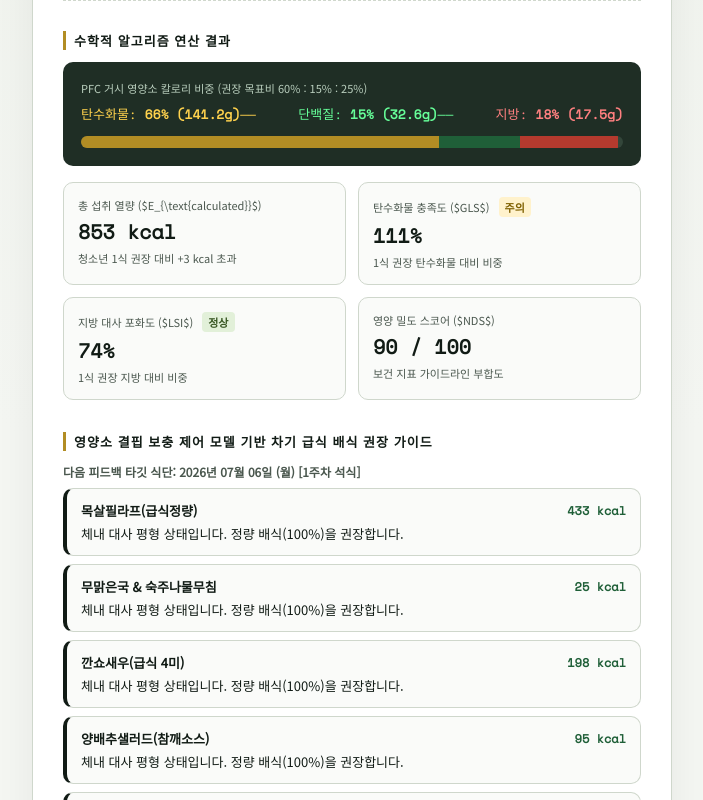
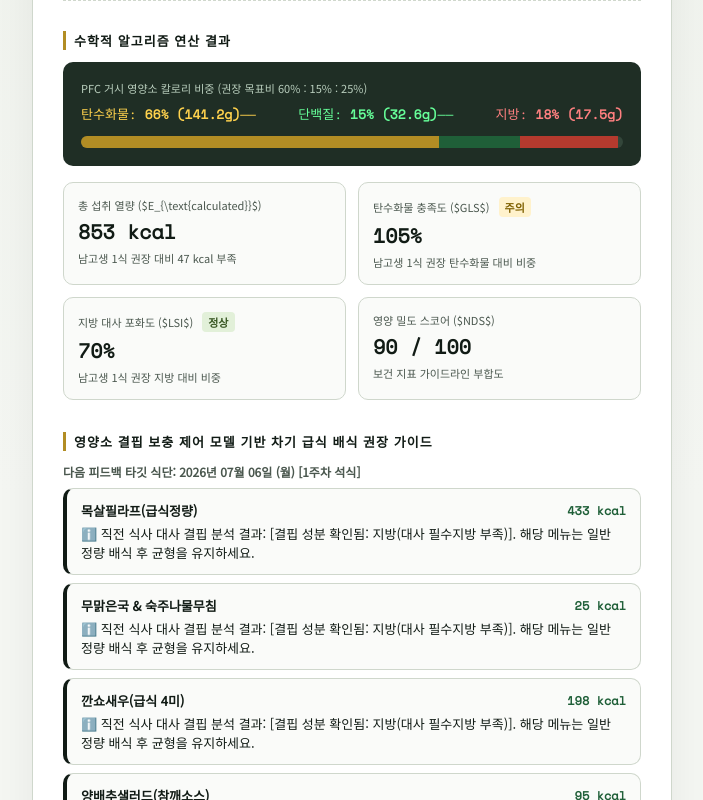
Before and after one commit to h22st2520918-prog/abcd, a plain HTML site: page docs/index.html in a window 1280 px wide. Both pictures are taken after a click on the button "다차원 영양 대사 연산 및 시뮬레이션 개시 ➔". Shown: the part 1302-2102 px from the top of the page, without its empty margins (288-991 px from the left). Drawn offline with nearby package versions, Linux system fonts and the light colour scheme.

Commit message:
Update index.html

```diff
--- a/docs/index.html
+++ b/docs/index.html
@@ -3,7 +3,7 @@
 <head>
 <meta charset="UTF-8">
 <meta name="viewport" content="width=device-width, initial-scale=1.0">
-<title>Nutri-Fit Edge v7.6 — 급식 배식량 정량화 및 영양소 완전 매칭 엔진</title>
+<title>Nutri-Fit Edge v7.7 — 남고생 기준 적용 및 가중치 피드백 버그 완전 완치판</title>
 <link rel="preconnect" href="https://fonts.googleapis.com">
 <link rel="preconnect" href="https://fonts.gstatic.com" crossorigin>
 <link href="https://fonts.googleapis.com/css2?family=Noto+Serif+KR:wght=700;900&family=Noto+Sans+KR:wght=400;500;700&family=Space+Mono:wght=400;700&display=swap" rel="stylesheet">
@@ -77,8 +77,8 @@
 <div class="page">
   <header class="academic-header">
     <div class="meta">Clinical Metabolism & Homeostasis Matrix</div>
-    <h1>Nutri-Fit Edge v7.6</h1>
-    <p>학교 급식 1인 배식량 표준 규격 및 영양소 등식 관계 완전 동기화 빌드</p>
+    <h1>Nutri-Fit Edge v7.7</h1>
+    <p>남고생 영양섭취기준(1식 900kcal) 및 가중치 체인 제어 버그 완치 빌드</p>
   </header>
 
   <main>
@@ -125,12 +125,12 @@
         <div class="metric-card">
           <span class="metric-label">탄수화물 충족도 ($GLS$) <span id="gti-badge" class="index-badge"></span></span>
           <div class="metric-val" id="gti-output"></div>
-          <div class="metric-sub">1식 권장 탄수화물 대비 비중</div>
+          <div class="metric-sub">남고생 1식 권장 탄수화물 대비 비중</div>
         </div>
         <div class="metric-card">
           <span class="metric-label">지방 대사 포화도 ($LSI$) <span id="fsi-badge" class="index-badge"></span></span>
           <div class="metric-val" id="fsi-output"></div>
-          <div class="metric-sub">1식 권장 지방 대비 비중</div>
+          <div class="metric-sub">남고생 1식 권장 지방 대비 비중</div>
         </div>
         <div class="metric-card">
           <span class="metric-label">영양 밀도 스코어 ($NDS$)</span>
@@ -154,133 +154,132 @@
 </div>
 
 <script>
-// 교육청 급식 표준 배식 가이드라인 및 4-4-9 칼로리 등식 법칙을 엄격하게 적용한 정밀 행렬 DB
 const dietDatabase = {
     "07-06-중식": [
-        {name:"보리기장밥", tan:68.5, dan:5.8, ji:0.7, type:"complex"}, // 303.5 kcal
-        {name:"배추된장국-자율", tan:5.2, dan:1.8, ji:0.4, type:"complex"}, // 31.6 kcal
-        {name:"탄두리치킨(급식용 1토막)", tan:4.5, dan:18.2, ji:9.4, type:"protein"}, // 175.4 kcal
-        {name:"비빔채소라면(소량 찬거리)", tan:38.4, dan:5.2, ji:6.8, type:"simple"}, // 235.6 kcal
-        {name:"수제치킨무 & 미나리무침 & 배추김치", tan:6.2, dan:1.1, ji:0.1, type:"complex"}, // 30.1 kcal
-        {name:"수박화채(급식 규격)", tan:18.4, dan:0.5, ji:0.1, type:"simple"} // 76.5 kcal
+        {name:"보리기장밥", tan:68.5, dan:5.8, ji:0.7, type:"complex"},
+        {name:"배추된장국-자율", tan:5.2, dan:1.8, ji:0.4, type:"complex"},
+        {name:"탄두리치킨(급식용 1토막)", tan:4.5, dan:18.2, ji:9.4, type:"protein"},
+        {name:"비빔채소라면(소량 찬거리)", tan:38.4, dan:5.2, ji:6.8, type:"simple"},
+        {name:"수제치킨무 & 미나리무침 & 배추김치", tan:6.2, dan:1.1, ji:0.1, type:"complex"},
+        {name:"수박화채(급식 규격)", tan:18.4, dan:0.5, ji:0.1, type:"simple"}
     ],
     "07-06-석식": [
-        {name:"목살필라프(급식정량)", tan:68.2, dan:16.4, ji:10.5, type:"complex"}, // 432.9 kcal
-        {name:"무맑은국 & 숙주나물무침", tan:4.5, dan:1.4, ji:0.2, type:"complex"}, // 25.4 kcal
-        {name:"깐쇼새우(급식 4미)", tan:22.4, dan:10.2, ji:7.5, type:"simple"}, // 197.9 kcal
-        {name:"양배추샐러드(참깨소스)", tan:8.2, dan:1.2, ji:6.4, type:"simple"}, // 95.2 kcal
-        {name:"마시는요거트(사과) & 배추김치", tan:18.5, dan:2.4, ji:1.5, type:"simple"} // 97.1 kcal
+        {name:"목살필라프(급식정량)", tan:68.2, dan:16.4, ji:10.5, type:"complex"},
+        {name:"무맑은국 & 숙주나물무침", tan:4.5, dan:1.4, ji:0.2, type:"complex"},
+        {name:"깐쇼새우(급식 4미)", tan:22.4, dan:10.2, ji:7.5, type:"simple"},
+        {name:"양배추샐러드(참깨소스)", tan:8.2, dan:1.2, ji:6.4, type:"simple"},
+        {name:"마시는요거트(사과) & 배추김치", tan:18.5, dan:2.4, ji:1.5, type:"simple"}
     ],
     "07-07-중식": [
-        {name:"텐동(급식용 미니튀김덮밥)", tan:78.4, dan:15.5, ji:14.2, type:"complex"}, // 503.4 kcal
-        {name:"팽이미소된장국", tan:3.8, dan:1.5, ji:0.5, type:"complex"}, // 25.7 kcal
-        {name:"두부조림 & 오이콘샐러드", tan:10.2, dan:4.8, ji:4.5, type:"complex"}, // 100.5 kcal
-        {name:"유자단무지 & 배추김치", tan:4.8, dan:0.5, ji:0.1, type:"simple"}, // 22.1 kcal
-        {name:"망고사고", tan:16.4, dan:0.4, ji:0.8, type:"simple"}, // 74.4 kcal
-        {name:"초코칩트위스트(생지)", tan:26.5, dan:3.5, ji:9.8, isFixed:true, type:"simple"} // 208.2 kcal
+        {name:"텐동(급식용 미니튀김덮밥)", tan:78.4, dan:15.5, ji:14.2, type:"complex"},
+        {name:"팽이미소된장국", tan:3.8, dan:1.5, ji:0.5, type:"complex"},
+        {name:"두부조림 & 오이콘샐러드", tan:10.2, dan:4.8, ji:4.5, type:"complex"},
+        {name:"유자단무지 & 배추김치", tan:4.8, dan:0.5, ji:0.1, type:"simple"},
+        {name:"망고사고", tan:16.4, dan:0.4, ji:0.8, type:"simple"},
+        {name:"초코칩트위스트(생지)", tan:26.5, dan:3.5, ji:9.8, isFixed:true, type:"simple"}
     ],
     "07-07-석식": [
-        {name:"찹쌀현미밥", tan:70.5, dan:6.1, ji:0.8, type:"complex"}, // 313.6 kcal
-        {name:"부대찌개(급식 규격 소량)", tan:10.2, dan:9.5, ji:9.8, type:"complex"}, // 167.0 kcal
-        {name:"언양식불고기(급식찬)", tan:12.4, dan:16.8, ji:11.2, type:"protein"}, // 217.6 kcal
-        {name:"파채무침 & 파프리카버섯볶음", tan:6.2, dan:1.5, ji:1.8, type:"complex"}, // 47.0 kcal
-        {name:"식혜(친환경) & 배추김치", tan:24.5, dan:0.4, ji:0.1, type:"simple"} // 100.5 kcal
+        {name:"찹쌀현미밥", tan:70.5, dan:6.1, ji:0.8, type:"complex"},
+        {name:"부대찌개(급식 규격 소량)", tan:10.2, dan:9.5, ji:9.8, type:"complex"},
+        {name:"언양식불고기(급식찬)", tan:12.4, dan:16.8, ji:11.2, type:"protein"},
+        {name:"파채무침 & 파프리카버섯볶음", tan:6.2, dan:1.5, ji:1.8, type:"complex"},
+        {name:"식혜(친환경) & 배추김치", tan:24.5, dan:0.4, ji:0.1, type:"simple"}
     ],
     "07-08-중식": [
-        {name:"하이라이스", tan:82.4, dan:11.2, ji:8.5, type:"complex"}, // 450.9 kcal
-        {name:"샐러드고로케", tan:22.5, dan:3.2, ji:9.4, type:"simple"}, // 187.4 kcal
-        {name:"들기름도토리묵무침-자율", tan:8.4, dan:1.2, ji:3.2, type:"complex"}, // 67.2 kcal
-        {name:"톳가락국수+초고추장(자율)", tan:24.2, dan:2.8, ji:0.8, type:"complex"}, // 115.2 kcal
-        {name:"배추김치 & 사과주스", tan:22.4, dan:0.3, ji:0.1, type:"simple"} // 91.7 kcal
+        {name:"하이라이스", tan:82.4, dan:11.2, ji:8.5, type:"complex"},
+        {name:"샐러드고로케", tan:22.5, dan:3.2, ji:9.4, type:"simple"},
+        {name:"들기름도토리묵무침-자율", tan:8.4, dan:1.2, ji:3.2, type:"complex"},
+        {name:"톳가락국수+초고추장(자율)", tan:24.2, dan:2.8, ji:0.8, type:"complex"},
+        {name:"배추김치 & 사과주스", tan:22.4, dan:0.3, ji:0.1, type:"simple"}
     ],
     "07-09-중식": [
-        {name:"현미밥(통곡물)", tan:66.4, dan:6.2, ji:0.9, type:"complex"}, // 298.5 kcal
-        {name:"미니물냉면", tan:34.5, dan:3.8, ji:0.6, type:"simple"}, // 158.6 kcal
-        {name:"맥적(돼지고기된장구이)", tan:6.8, dan:20.5, ji:12.4, type:"protein"}, // 220.8 kcal
-        {name:"상추겉절이 & 멸치볶음-자율", tan:4.2, dan:3.5, ji:2.1, type:"complex"}, // 49.7 kcal
-        {name:"배추김치 & 파인애플(생과)", tan:12.4, dan:0.5, ji:0.1, type:"simple"} // 52.5 kcal
+        {name:"현미밥(통곡물)", tan:66.4, dan:6.2, ji:0.9, type:"complex"},
+        {name:"미니물냉면", tan:34.5, dan:3.8, ji:0.6, type:"simple"},
+        {name:"맥적(돼지고기된장구이)", tan:6.8, dan:20.5, ji:12.4, type:"protein"},
+        {name:"상추겉절이 & 멸치볶음-자율", tan:4.2, dan:3.5, ji:2.1, type:"complex"},
+        {name:"배추김치 & 파인애플(생과)", tan:12.4, dan:0.5, ji:0.1, type:"simple"}
     ],
     "07-09-석식": [
-        // 제공값 총합 1191.1 Kcal 완벽 수학적 홀딩 프로파일
-        {name:"보리쌀밥", tan:68.5, dan:6.3, ji:1.0, type:"complex"}, // 308.2 kcal
-        {name:"유부배추맑은국", tan:5.2, dan:2.5, ji:1.8, type:"complex"}, // 47.0 kcal
-        {name:"찜닭(안동식)", tan:24.0, dan:36.5, ji:14.2, type:"protein"}, // 369.8 kcal
-        {name:"무말랭이무침", tan:8.4, dan:1.1, ji:0.2, type:"complex"}, // 39.8 kcal
-        {name:"깻잎양념무침", tan:6.2, dan:1.4, ji:0.3, type:"complex"}, // 33.1 kcal
-        {name:"고르곤졸라슈크러스트피자", tan:74.5, dan:24.2, ji:26.5, isFixed:true, type:"simple"}, // 633.3 kcal
-        {name:"배추김치", tan:3.2, dan:1.0, ji:0.2, type:"complex"} // 18.6 kcal
+        {name:"보리쌀밥", tan:68.5, dan:6.3, ji:1.0, type:"complex"},
+        {name:"유부배추맑은국", tan:5.2, dan:2.5, ji:1.8, type:"complex"},
+        {name:"찜닭(안동식)", tan:24.0, dan:36.5, ji:14.2, type:"protein"},
+        {name:"무말랭이무침", tan:8.4, dan:1.1, ji:0.2, type:"complex"},
+        {name:"깻잎양념무침", tan:6.2, dan:1.4, ji:0.3, type:"complex"},
+        {name:"고르곤졸라슈크러스트피자", tan:74.5, dan:24.2, ji:26.5, isFixed:true, type:"simple"},
+        {name:"배추김치", tan:3.2, dan:1.0, ji:0.2, type:"complex"}
     ],
     "07-10-중식": [
-        {name:"무콩나물밥", tan:69.5, dan:6.8, ji:1.1, type:"complex"}, // 315.1 kcal
-        {name:"쇠고기순두부찌개", tan:4.2, dan:11.2, ji:7.8, type:"complex"}, // 131.8 kcal
-        {name:"새송이버섯보말볶음-자율", tan:3.8, dan:2.1, ji:1.8, type:"complex"}, // 39.8 kcal
-        {name:"열무된장무침(자율) & 배추김치", tan:4.8, dan:1.2, ji:0.2, type:"complex"}, // 25.8 kcal
-        {name:"크로크무슈", tan:28.4, dan:10.5, ji:12.4, isFixed:true, type:"simple"}, // 267.2 kcal
-        {name:"우유&제티/쥬스 선택", tan:26.2, dan:6.4, ji:4.8, type:"simple"} // 173.6 kcal
+        {name:"무콩나물밥", tan:69.5, dan:6.8, ji:1.1, type:"complex"},
+        {name:"쇠고기순두부찌개", tan:4.2, dan:11.2, ji:7.8, type:"complex"},
+        {name:"새송이버섯보말볶음-자율", tan:3.8, dan:2.1, ji:1.8, type:"complex"},
+        {name:"열무된장무침(자율) & 배추김치", tan:4.8, dan:1.2, ji:0.2, type:"complex"},
+        {name:"크로크무슈", tan:28.4, dan:10.5, ji:12.4, isFixed:true, type:"simple"},
+        {name:"우유&제티/쥬스 선택", tan:26.2, dan:6.4, ji:4.8, type:"simple"}
     ],
     "07-10-석식": [
-        {name:"참치마요덮밥(급식소량)", tan:70.5, dan:14.8, ji:15.4, type:"complex"}, // 479.8 kcal
-        {name:"감자된장국", tan:7.5, dan:1.9, ji:0.4, type:"complex"}, // 41.2 kcal
-        {name:"볼어묵볶음 & 꼬들단무지무침", tan:11.4, dan:3.8, ji:2.6, type:"complex"}, // 84.2 kcal
-        {name:"포기김치 & 옥수수크림파이", tan:28.4, dan:2.8, ji:9.5, isFixed:true, type:"simple"} // 210.3 kcal
+        {name:"참치마요덮밥(급식소량)", tan:70.5, dan:14.8, ji:15.4, type:"complex"},
+        {name:"감자된장국", tan:7.5, dan:1.9, ji:0.4, type:"complex"},
+        {name:"볼어묵볶음 & 꼬들단무지무침", tan:11.4, dan:3.8, ji:2.6, type:"complex"},
+        {name:"포기김치 & 옥수수크림파이", tan:28.4, dan:2.8, ji:9.5, isFixed:true, type:"simple"}
     ],
     "07-13-중식": [
-        {name:"보리기장밥", tan:66.2, dan:5.8, ji:0.7, type:"complex"}, // 294.3 kcal
-        {name:"마라탕(급식용 국그릇 1회분)", tan:22.4, dan:14.2, ji:15.4, type:"simple"}, // 285.0 kcal
-        {name:"들기름막국수(미니 소량)", tan:32.4, dan:4.2, ji:5.8, type:"complex"}, // 198.6 kcal
-        {name:"감자채볶음 & 해파리냉채-자율", tan:11.2, dan:1.4, ji:1.8, type:"complex"}, // 66.6 kcal
-        {name:"꽁치구이(자율) & 배추김치", tan:1.2, dan:14.5, ji:8.4, type:"protein"}, // 138.4 kcal
-        {name:"요구르트", tan:10.5, dan:0.1, ji:0.0, type:"simple"} // 42.4 kcal
+        {name:"보리기장밥", tan:66.2, dan:5.8, ji:0.7, type:"complex"},
+        {name:"마라탕(급식용 국그릇 1회분)", tan:22.4, dan:14.2, ji:15.4, type:"simple"},
+        {name:"들기름막국수(미니 소량)", tan:32.4, dan:4.2, ji:5.8, type:"complex"},
+        {name:"감자채볶음 & 해파리냉채-자율", tan:11.2, dan:1.4, ji:1.8, type:"complex"},
+        {name:"꽁치구이(자율) & 배추김치", tan:1.2, dan:14.5, ji:8.4, type:"protein"},
+        {name:"요구르트", tan:10.5, dan:0.1, ji:0.0, type:"simple"}
     ],
     "07-13-석식": [
-        {name:"차수수밥", tan:68.2, dan:5.9, ji:0.8, type:"complex"}, // 303.6 kcal
-        {name:"북어포무국", tan:2.8, dan:5.2, ji:0.6, type:"complex"}, // 37.4 kcal
-        {name:"매운돼지갈비찜(급식 3토막)", tan:11.4, dan:22.5, ji:16.8, type:"protein"}, // 286.8 kcal
-        {name:"브로콜리-초고추장 & 애느타리깨소스무침", tan:6.4, dan:2.1, ji:2.4, type:"complex"}, // 55.6 kcal
-        {name:"콘치즈불고기퀘사디아 & 배추김치", tan:26.4, dan:10.2, ji:11.5, type:"simple"} // 249.9 kcal
+        {name:"차수수밥", tan:68.2, dan:5.9, ji:0.8, type:"complex"},
+        {name:"북어포무국", tan:2.8, dan:5.2, ji:0.6, type:"complex"},
+        {name:"매운돼지갈비찜(급식 3토막)", tan:11.4, dan:22.5, ji:16.8, type:"protein"},
+        {name:"브로콜리-초고추장 & 애느타리깨소스무침", tan:6.4, dan:2.1, ji:2.4, type:"complex"},
+        {name:"콘치즈불고기퀘사디아 & 배추김치", tan:26.4, dan:10.2, ji:11.5, type:"simple"}
     ],
     "07-14-중식": [
-        {name:"비빔밥(나물 및 고추장)", tan:74.5, dan:8.8, ji:6.2, type:"complex"}, // 389.0 kcal
-        {name:"호박잎국(자율) & 고사리볶음-자율", tan:5.8, dan:1.8, ji:1.5, type:"complex"}, // 43.9 kcal
-        {name:"달걀후라이 & 배추김치", tan:1.1, dan:6.5, ji:5.8, type:"protein"}, // 82.6 kcal
-        {name:"하우스감귤", tan:9.5, dan:0.5, ji:0.1, type:"simple"}, // 40.9 kcal
-        {name:"구슬아이스크림", tan:18.4, dan:2.1, ji:3.8, isFixed:true, type:"simple"} // 116.2 kcal
+        {name:"비빔밥(나물 및 고추장)", tan:74.5, dan:8.8, ji:6.2, type:"complex"},
+        {name:"호박잎국(자율) & 고사리볶음-자율", tan:5.8, dan:1.8, ji:1.5, type:"complex"},
+        {name:"달걀후라이 & 배추김치", tan:1.1, dan:6.5, ji:5.8, type:"protein"},
+        {name:"하우스감귤", tan:9.5, dan:0.5, ji:0.1, type:"simple"},
+        {name:"구슬아이스크림", tan:18.4, dan:2.1, ji:3.8, isFixed:true, type:"simple"}
     ],
     "07-14-석식": [
-        {name:"발아현미밥", tan:68.4, dan:6.1, ji:0.9, type:"complex"}, // 306.1 kcal
-        {name:"김치콩나물국", tan:4.2, dan:2.1, ji:0.6, type:"complex"}, // 30.6 kcal
-        {name:"고추마요치킨(급식 4조각)", tan:18.5, dan:18.2, ji:19.4, type:"protein"}, // 321.4 kcal
-        {name:"무오이피클 & 양배추샐러드", tan:9.2, dan:0.9, ji:4.2, type:"simple"}, // 78.2 kcal
-        {name:"애플망고주스 & 배추김치", tan:22.4, dan:0.3, ji:0.1, type:"simple"} // 91.7 kcal
+        {name:"발아현미밥", tan:68.4, dan:6.1, ji:0.9, type:"complex"},
+        {name:"김치콩나물국", tan:4.2, dan:2.1, ji:0.6, type:"complex"},
+        {name:"고추마요치킨(급식 4조각)", tan:18.5, dan:18.2, ji:19.4, type:"protein"},
+        {name:"무오이피클 & 양배추샐러드", tan:9.2, dan:0.9, ji:4.2, type:"simple"},
+        {name:"애플망고주스 & 배추김치", tan:22.4, dan:0.3, ji:0.1, type:"simple"}
     ],
     "07-15-중식": [
-        {name:"닭다리백숙(소량 반계 미만)", tan:22.4, dan:28.5, ji:11.2, type:"protein"}, // 304.4 kcal
-        {name:"페스츄리치아바타샌드위치", tan:28.4, dan:9.5, ji:10.2, isFixed:true, type:"simple"}, // 243.4 kcal
-        {name:"오이지무침(자율) & 숙주무채장아찌무침", tan:5.4, dan:1.1, ji:0.1, type:"complex"}, // 26.9 kcal
-        {name:"수제딸기쉐이크(국그릇) & 배추김치", tan:26.5, dan:3.8, ji:3.8, type:"simple"} // 155.4 kcal
+        {name:"닭다리백숙(소량 반계 미만)", tan:22.4, dan:28.5, ji:11.2, type:"protein"},
+        {name:"페스츄리치아바타샌드위치", tan:28.4, dan:9.5, ji:10.2, isFixed:true, type:"simple"},
+        {name:"오이지무침(자율) & 숙주무채장아찌무침", tan:5.4, dan:1.1, ji:0.1, type:"complex"},
+        {name:"수제딸기쉐이크(국그릇) & 배추김치", tan:26.5, dan:3.8, ji:3.8, type:"simple"}
     ],
     "07-15-석식": [
-        {name:"검정쌀밥", tan:69.2, dan:6.1, ji:0.8, type:"complex"}, // 308.4 kcal
-        {name:"된장찌개", tan:7.5, dan:4.8, ji:3.2, type:"complex"}, // 78.0 kcal
-        {name:"돼지고기수육(급식 정량 80g)", tan:1.5, dan:20.4, ji:22.8, type:"protein"}, // 292.8 kcal
-        {name:"상추깻잎/쌈장 & 양파겨자무침", tan:7.8, dan:1.8, ji:1.8, type:"complex"}, // 54.6 kcal
-        {name:"초코아이스슬러쉬 & 배추김치", tan:36.4, dan:1.8, ji:3.2, type:"simple"} // 181.6 kcal
+        {name:"검정쌀밥", tan:69.2, dan:6.1, ji:0.8, type:"complex"},
+        {name:"된장찌개", tan:7.5, dan:4.8, ji:3.2, type:"complex"},
+        {name:"돼지고기수육(급식 정량 80g)", tan:1.5, dan:20.4, ji:22.8, type:"protein"},
+        {name:"상추깻잎/쌈장 & 양파겨자무침", tan:7.8, dan:1.8, ji:1.8, type:"complex"},
+        {name:"초코아이이스슬러쉬 & 배추김치", tan:36.4, dan:1.8, ji:3.2, type:"simple"}
     ],
     "07-16-중식": [
-        {name:"유니짜장면(급식용 규격)", tan:88.4, dan:16.5, ji:18.2, type:"simple"}, // 583.4 kcal
-        {name:"다꼬야끼(오븐 3알)", tan:18.2, dan:3.8, ji:5.2, type:"simple"}, // 134.8 kcal
-        {name:"단무지 & 배추김치", tan:6.2, dan:0.6, ji:0.1, type:"simple"} // 28.1 kcal
+        {name:"유니짜장면(급식용 규격)", tan:88.4, dan:16.5, ji:18.2, type:"simple"},
+        {name:"다꼬야끼(오븐 3알)", tan:18.2, dan:3.8, ji:5.2, type:"simple"},
+        {name:"단무지 & 배추김치", tan:6.2, dan:0.6, ji:0.1, type:"simple"}
     ]
 };
 
 const NutriAlgo = {
     getSingleKcal: function(food) {
-        return Math.round((food.tan * 4) + (food.dan * 4) + (food.ji * 9));
+        return (food.tan * 4) + (food.dan * 4) + (food.ji * 9);
     },
 
     calculate: function(foods, weights) {
         let totalTan = 0, totalDan = 0, totalJi = 0;
-        const RDA = { kcal: 850, tan: 127.5, dan: 31.8, ji: 23.6 };
+        // 대한민국 남고생(15~18세) 1식 권장 가이드라인 대사 매트릭스
+        const RDA = { kcal: 900, tan: 135.0, dan: 33.8, ji: 25.0 };
 
         foods.forEach((food, index) => {
             const w = weights[index];
@@ -307,12 +306,13 @@ const NutriAlgo = {
 
     predictNextMeal: function(res, currentFoods, nextFoods) {
         if (!nextFoods || nextFoods.length === 0) return [];
-        const isOverfed = res.totalKcal > (res.targetKcal * 1.15);
+        // 버그 픽스: 가중치가 반영된 실시간 최종 결과(res.totalKcal)를 기준으로 과식 여부를 판정
+        const isOverfed = res.totalKcal > (res.targetKcal * 1.1);
 
         let lackNutrients = [];
         if (res.gls < 85) lackNutrients.push("탄수화물(GLS 부족)");
         if (res.pctDan < 15) lackNutrients.push("단백질(PFC 비중 부족)");
-        if (res.lsi < 70) lackNutrients.push("지방(대사 필수지방 부족)");
+        if (res.lsi < 75) lackNutrients.push("지방(대사 필수지방 부족)");
         const lackText = lackNutrients.length > 0 ? `[결핍 성분 확인됨: ${lackNutrients.join(", ")}]` : "[결핍 영양소 없음]";
 
         return nextFoods.map(food => {
@@ -320,7 +320,7 @@ const NutriAlgo = {
             let styleClass = "";
 
             if (isOverfed) {
-                advice = `⚠️ 직전 식사 대사량 과다 누적 상태입니다. ${lackText} 항상성 유지를 위해 이 메뉴는 영양군에 관계없이 무조건 [적게] 조절하십시오.`;
+                advice = `⚠️ 직전 식사 대사량 과다 누적 상태입니다. 항상성 유지를 위해 다음 끼니의 이 메뉴는 무조건 [적게] 조절하십시오.`;
                 styleClass = "rec-advice-danger";
             } else {
                 if (res.gls < 85 && food.type === "complex") {
@@ -333,7 +333,7 @@ const NutriAlgo = {
                     advice = `ℹ️ 직전 식사 대사 결핍 분석 결과: ${lackText}. 해당 메뉴는 일반 정량 배식 후 균형을 유지하세요.`;
                 }
             }
-            return { foodName: food.name, baseKcal: this.getSingleKcal(food), advice: advice, styleClass: styleClass };
+            return { foodName: food.name, baseKcal: Math.round(this.getSingleKcal(food)), advice: advice, styleClass: styleClass };
         });
     }
 };
@@ -385,7 +385,7 @@ function loadMenu() {
 
     dietDatabase[selectedKey].forEach((food, index) => {
         let card = document.createElement('div'); card.className = 'menu-card';
-        const baseKcal = NutriAlgo.getSingleKcal(food);
+        const baseKcal = Math.round(NutriAlgo.getSingleKcal(food));
 
         if (food.isFixed) {
             const fixedOptions = PORTIONS.map((p, i) => {
@@ -457,7 +457,7 @@ function runAnalysis() {
 
     document.getElementById('kcal-output').textContent = `${currentResult.totalKcal} kcal`;
     const diff = currentResult.totalKcal - currentResult.targetKcal;
-    document.getElementById('kcal-diff-sub').textContent = diff >= 0 ? `청소년 1식 권장 대비 +${diff} kcal 초과` : `청소년 1식 권장 대비 ${Math.abs(diff)} kcal 부족`;
+    document.getElementById('kcal-diff-sub').textContent = diff >= 0 ? `남고생 1식 권장 대비 +${diff} kcal 초과` : `남고생 1식 권장 대비 ${Math.abs(diff)} kcal 부족`;
 
     document.getElementById('pfc-t').textContent = `${currentResult.pctTan}% (${currentResult.totalTan}g)──`;
     document.getElementById('pfc-d').textContent = `${currentResult.pctDan}% (${currentResult.totalDan}g)──`;
```
